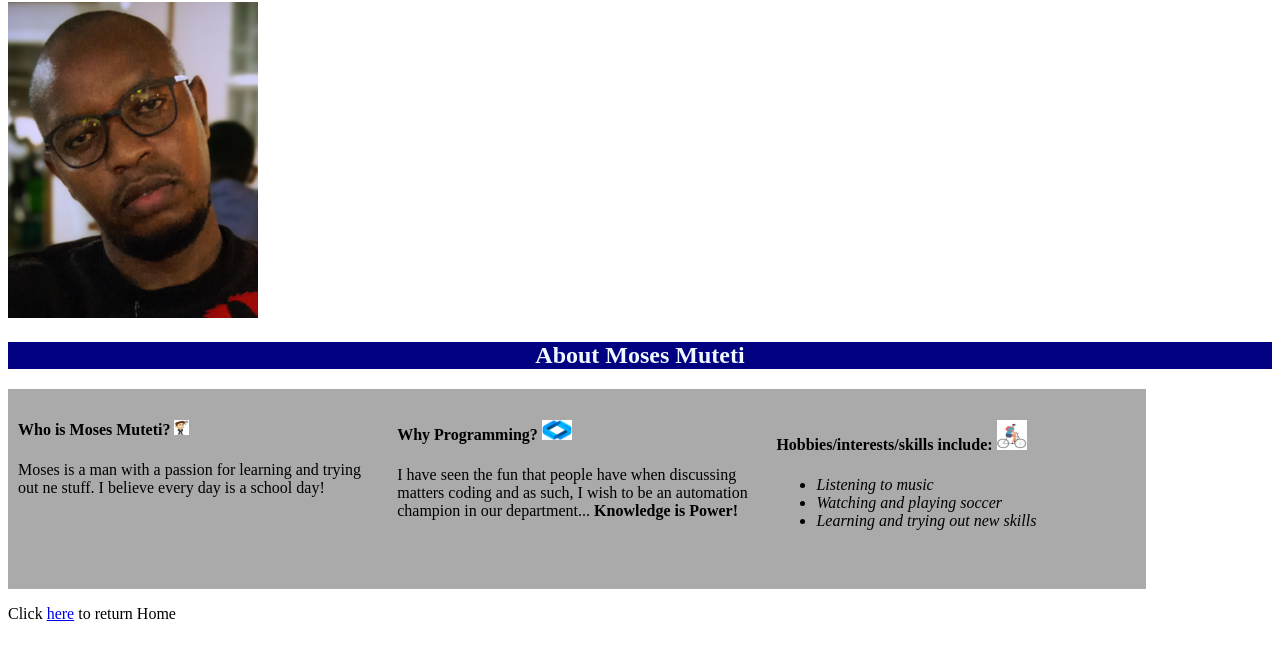
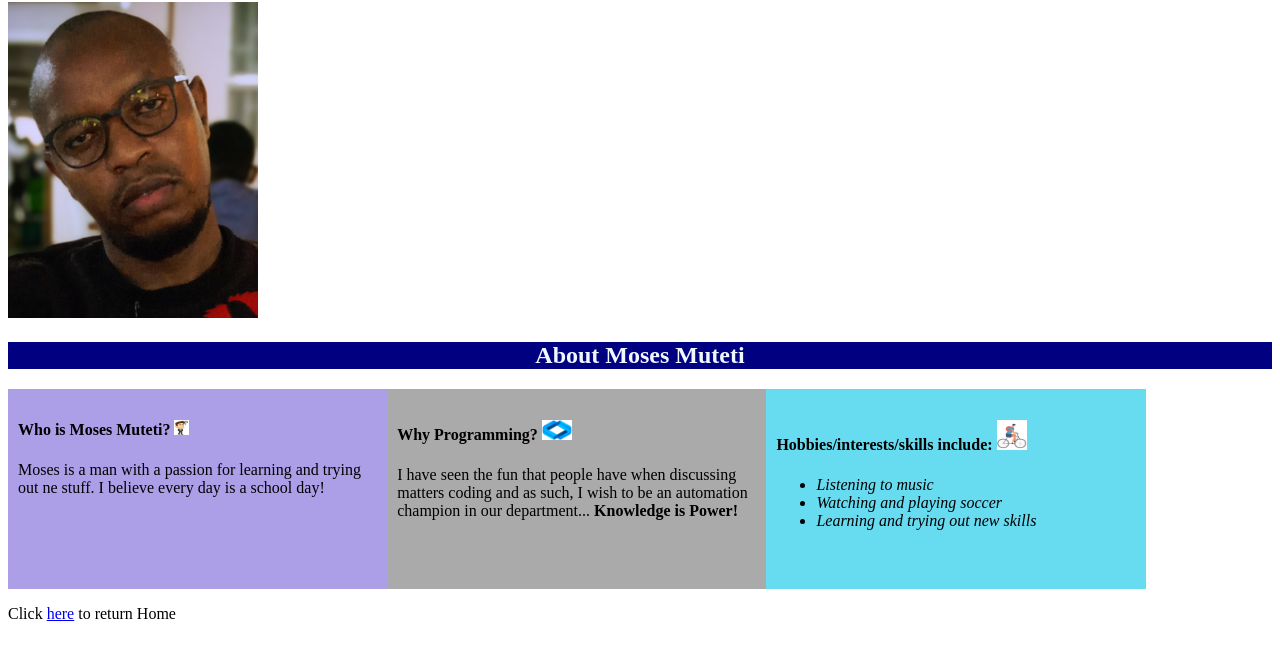
Before and after one commit to MMMuteti/Home, a plain HTML site: page about-me.html in a window 1280 px wide. Shown: the part 57-714 px from the top of the page. Drawn offline with Linux system fonts and the light colour scheme.

Commit message:
new info

```diff
--- a/about-me.html
+++ b/about-me.html
@@ -17,7 +17,7 @@
   <h2>About Moses Muteti</h2>
 
   <div class="row">
-    <div class="column" style="background-color:#aaa;">
+    <div class="column" style="background-color: #ac9ee7 ;">
       <h4>Who is Moses Muteti? <img src="images/WhoIsMoses.jfif" alt="WhoIsMoses" width="15" height="15"></h4>
       <p>Moses is a man with a passion for learning and trying out ne stuff. I believe every day is a school day!</p>
     </div>
@@ -27,7 +27,7 @@
       <p>I have seen the fun that people have when discussing matters coding and as such, I wish to be an automation champion in our department...<strong> Knowledge is Power!</strong></p>
     </div>
 
-    <div class="column" style="background-color:#aaa;">
+    <div class="column" style="background-color:#67dbf0;">
       <h4>Hobbies/interests/skills include: <img src="images/hobbies.png" alt="Hobbies" width="30" height="30"></h4>
       <ul>
         <li><em>Listening to music</em></li>
```
